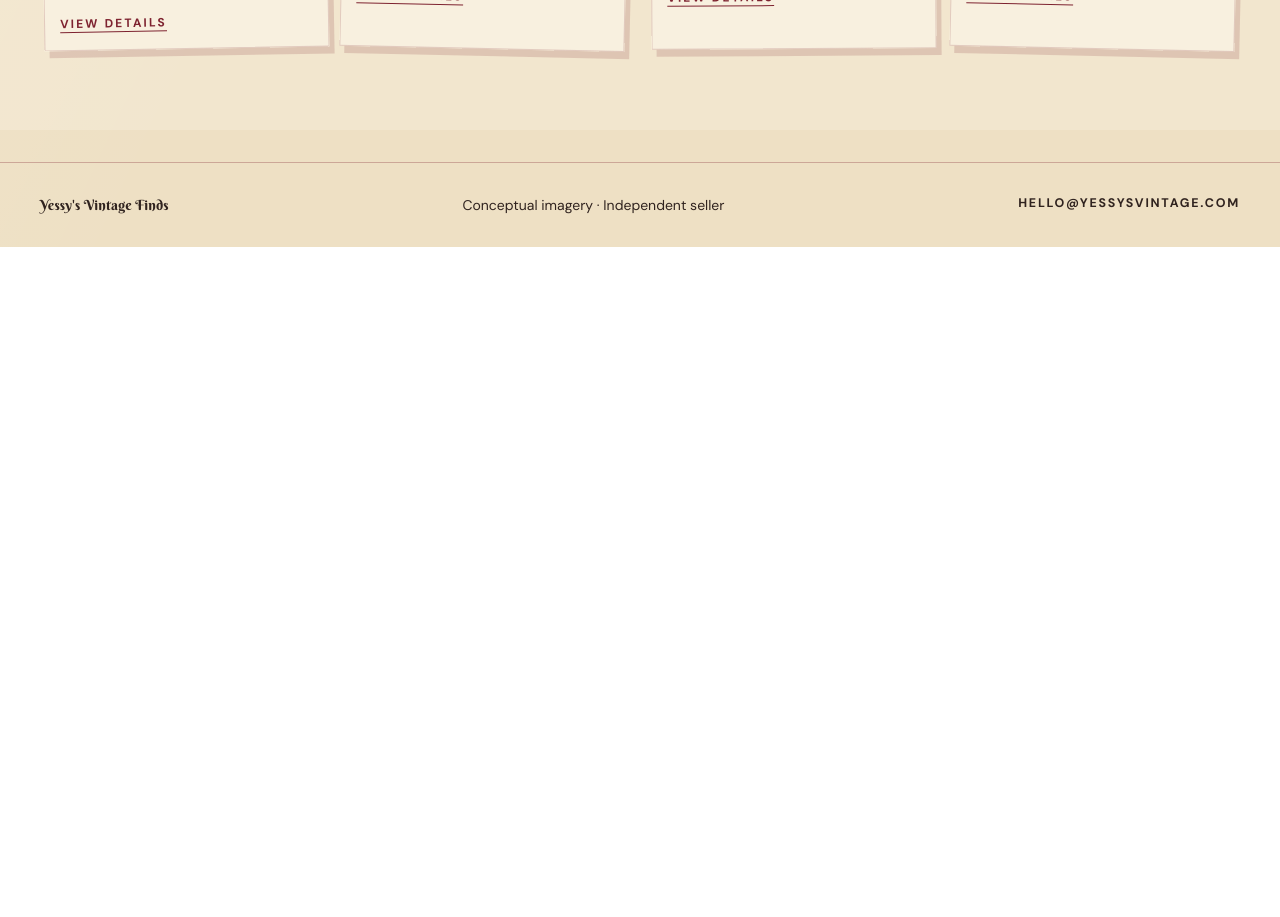
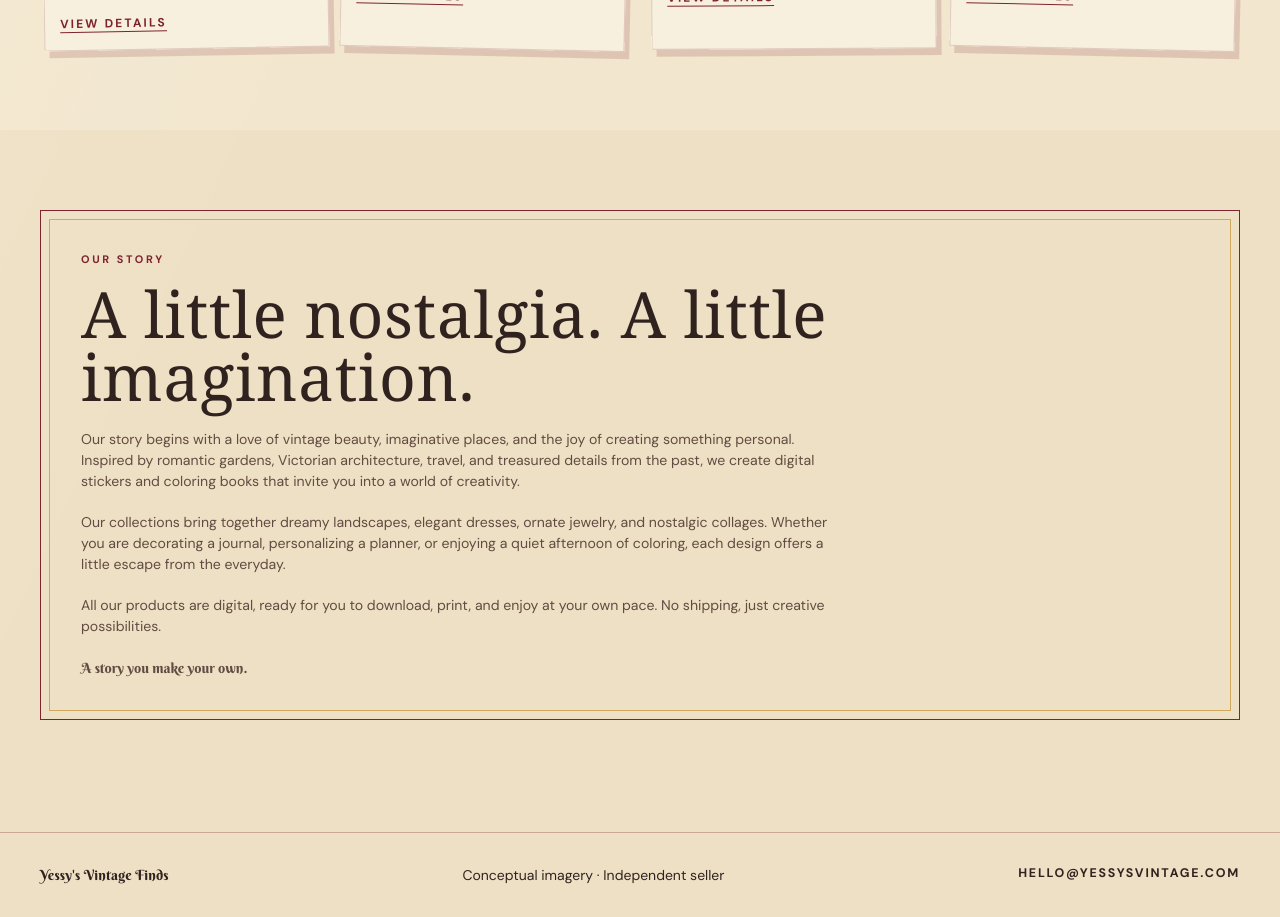
Before and after one commit to yahernan19900-wq/yessy-sticker8, a Next.js app: page / in a window 1280 px wide. Shown: the part 1480-2397 px from the top of the page. Before the commit the page ends 1727 px from the top, so only its background shows below. Built offline with nearby package versions, Linux system fonts and the light colour scheme.

Commit message:
feat: update scrapbook section and hide specific promo elements
Updated scrapbook section text and removed hidden promo elements for better user experience.

V0-Chat-Id: bI1eRSKKlRi

```diff
--- a/app/globals.css
+++ b/app/globals.css
@@ -187,7 +187,7 @@
 .vintage-page section[id="about"] > div:first-child > div { background: #d8b36a; box-shadow: 8px 8px 0 #7e2330; border-radius: .35rem; }
 .vintage-page footer { border-color: rgba(126, 35, 48, .3); }
 
-.promo-simple .promo-proof, .promo-simple .promo-archive, .promo-simple #scrapbook, .promo-simple .promo-about { display: none; }
+.promo-simple .promo-proof, .promo-simple .promo-archive, .promo-simple #scrapbook { display: none; }
 .promo-simple #jewelry { padding-top: 3rem; }
 .promo-simple footer { margin-top: 2rem; }
 .sticker-collection { background-color: #eee0c4; background-image: radial-gradient(rgba(104, 67, 39, .12) .7px, transparent .7px), linear-gradient(90deg, rgba(255,255,255,.22), transparent 35%, rgba(126,35,48,.06)); background-size: 6px 6px, 100% 100%; }
--- a/app/page.tsx
+++ b/app/page.tsx
@@ -116,7 +116,7 @@ export default function Page() {
 
       <section id="scrapbook" className="scrapbook-wrap mx-auto max-w-7xl px-6 py-10 lg:px-10"><div className="section-heading"><div><p className="eyebrow">The traveling scrapbook</p><h2 className="font-display">Make a page of your own.</h2></div><p>Tap a sticker to place it on the journal. The samples are conceptual imagery, ready to be swapped for your collection.</p></div><div className="mt-10 grid gap-8 lg:grid-cols-[.72fr_1.28fr] lg:items-center"><div className="sticker-tray">{stickerNames.map((name, index) => <button key={name} onClick={() => addSticker(name)} className={`sample-sticker sticker-${index + 1}`} aria-label={`Place ${name} sticker`}>{name}</button>)}<p className="mt-8 text-center text-xs uppercase tracking-[.18em] text-[#f8f0df]/70">Tap to collect</p></div><div className="journal"><div className="journal-header"><span>Travel notes · vol. 12</span><button onClick={resetJournal} aria-label="Reset journal composition"><RotateCcw /></button></div><div className="journal-page"><p className="font-display text-3xl italic text-[#7e2330]">Souvenirs from<br />somewhere lovely</p><p className="mt-3 max-w-xs text-sm leading-6 text-[#624b42]">A page for pressed flowers, perfume labels, and places I mean to return to.</p>{placed.map((name, index) => <span key={name} className={`placed-sticker placed-${index + 1}`}>{name}</span>)}{placed.length === 0 && <span className="journal-hint">Your collected stickers will appear here.</span>}</div></div></div></section>
 
-      <section id="about" className="promo-about mx-auto max-w-7xl px-6 py-20 lg:px-10"><div className="about-card"><p className="eyebrow">A note from the cabinet</p><h2 className="font-display mt-4 text-5xl">For the romantics, collectors, and curious.</h2><p className="mt-5 max-w-2xl leading-8 text-[#624b42]">Yessy&apos;s Vintage Finds is an independent seller celebrating the beauty of old things: a clasp with a little wear, a brooch that remembers an evening, a paper sticker that makes a blank page feel like a journey. Product information is intentionally editable for your real inventory.</p></div></section>
+      <section id="about" className="promo-about mx-auto max-w-7xl px-6 py-20 lg:px-10"><div className="about-card"><p className="eyebrow">Our story</p><h2 className="font-display mt-4 text-5xl">A little nostalgia. A little imagination.</h2><div className="mt-5 max-w-3xl space-y-5 leading-8 text-[#624b42]"><p>Our story begins with a love of vintage beauty, imaginative places, and the joy of creating something personal. Inspired by romantic gardens, Victorian architecture, travel, and treasured details from the past, we create digital stickers and coloring books that invite you into a world of creativity.</p><p>Our collections bring together dreamy landscapes, elegant dresses, ornate jewelry, and nostalgic collages. Whether you are decorating a journal, personalizing a planner, or enjoying a quiet afternoon of coloring, each design offers a little escape from the everyday.</p><p>All our products are digital, ready for you to download, print, and enjoy at your own pace. No shipping, just creative possibilities.</p><p className="font-display text-2xl text-[#7e2330]">A story you make your own.</p></div></div></section>
 
       <footer className="mx-auto flex max-w-7xl flex-col gap-3 border-t border-[#7e2330]/30 px-6 py-8 text-sm sm:flex-row sm:justify-between lg:px-10"><span className="brand font-display">Yessy&apos;s Vintage Finds</span><span>Conceptual imagery · Independent seller</span><a href="mailto:hello@yessysvintage.com">hello@yessysvintage.com</a></footer>
     </main>
```
